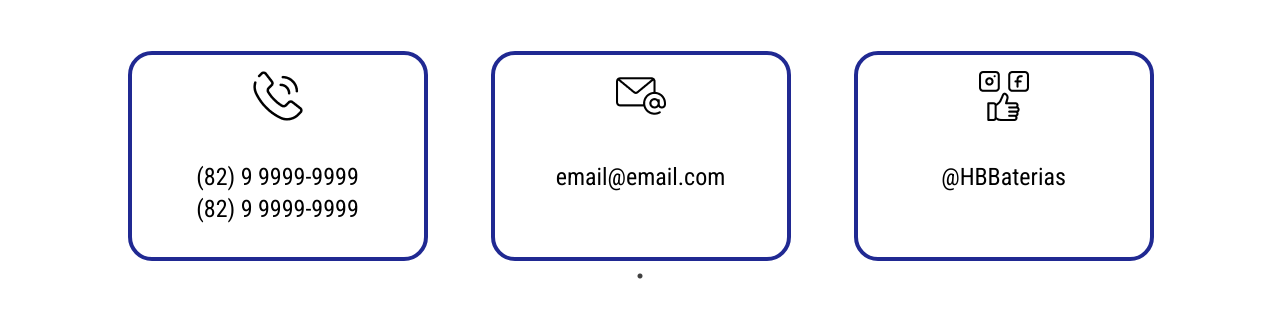
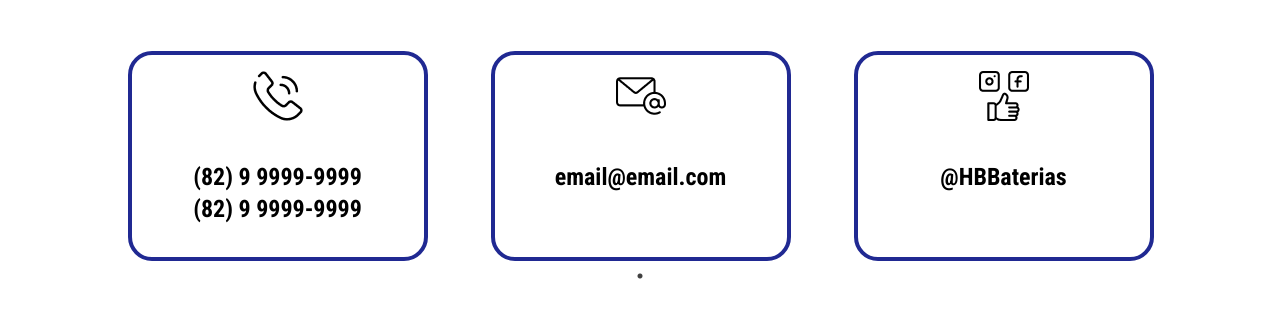
Before and after one commit to neusmoura07/HBbaterias, a website: page index.html in a window 1280 px wide. Shown: the part 3060-3379 px from the top of the page. Drawn offline with nearby package versions, Linux system fonts and the light colour scheme.

Commit message:
Ajuste: Contatos Negrito
Textos dentro dos contatos em negrito

```diff
--- a/index.html
+++ b/index.html
@@ -134,22 +134,22 @@
         <div class="lg:p-0 p-4 text-center">
           <div class="card p-4 bg-white border-4 border-[#202992] rounded-3xl">
             <div class="text-2xl mb-2"><img src="/assets/telefone 1.png" alt=""></div>
-            <p class="pt-10 text-base lg:text-2xl">(82) 9 9999-9999</p>
-            <p class="text-base lg:text-2xl">(82) 9 9999-9999</p>
+            <p class="pt-10 text-base lg:text-2xl font-bold">(82) 9 9999-9999</p>
+            <p class="text-base lg:text-2xl font-bold">(82) 9 9999-9999</p>
           </div>
         </div>
 
         <div class="lg:p-0 p-4 text-center">
           <div class="card p-4 bg-white border-4 border-[#202992] rounded-3xl">
             <div class="text-2xl mb-2"><img src="/assets/o-email 1.png" alt=""></div>
-            <p class="pt-10 text-base lg:text-2xl">email@email.com</p>
+            <p class="pt-10 text-base lg:text-2xl font-bold">email@email.com</p>
           </div>
         </div>
 
         <div class="lg:p-0 p-4 text-center">
           <div class="card p-4 bg-white border-4 border-[#202992] rounded-3xl">
             <div class="text-2xl mb-2"><img src="/assets/midia-social 1.png" alt=""></div>
-            <p class="pt-10 text-base lg:text-2xl">@HBBaterias</p>
+            <p class="pt-10 text-base lg:text-2xl font-bold">@HBBaterias</p>
           </div>
         </div>
 
```
Also changed, not shown: src/output.css.
